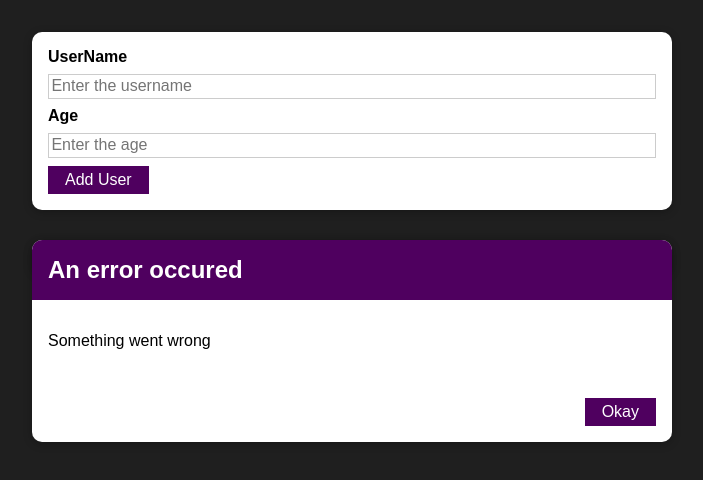
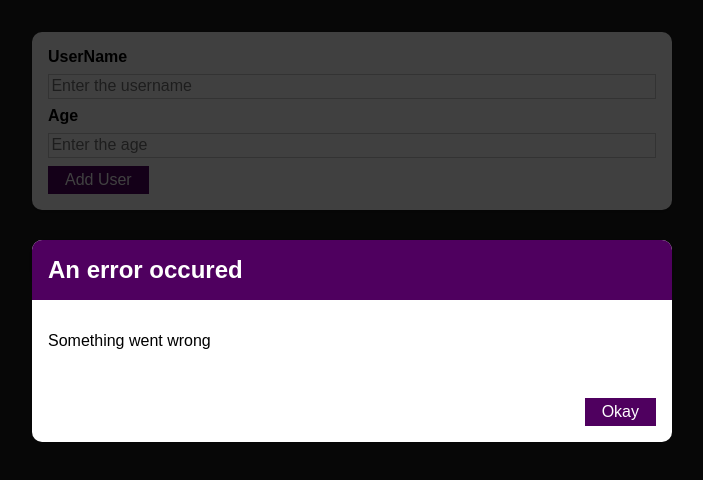
Before and after one commit to Eshwar17/User-Management-App, a React (Create React App) app: page / in a window 1280 px wide. Shown: the top 480 px of the page, without its empty margins (288-991 px from the left). Built offline with nearby package versions, Linux system fonts and the light colour scheme.

Commit message:
Added backdrop

```diff
--- a/src/components/UI/ErrorModal.js
+++ b/src/components/UI/ErrorModal.js
@@ -5,6 +5,8 @@ import classes from './ErrorModal.module.css';
 
 const ErrorModal = (props) => {
   return (
+    <>
+    <div className={classes.backdrop}/>
     <Card className={classes.modal}>
         <header className={classes.header}>
             <h2>{props.title}</h2>
@@ -16,6 +18,7 @@ const ErrorModal = (props) => {
             <Button>Okay</Button>
         </footer>
     </Card>
+    </>
   )
 }
 
```
